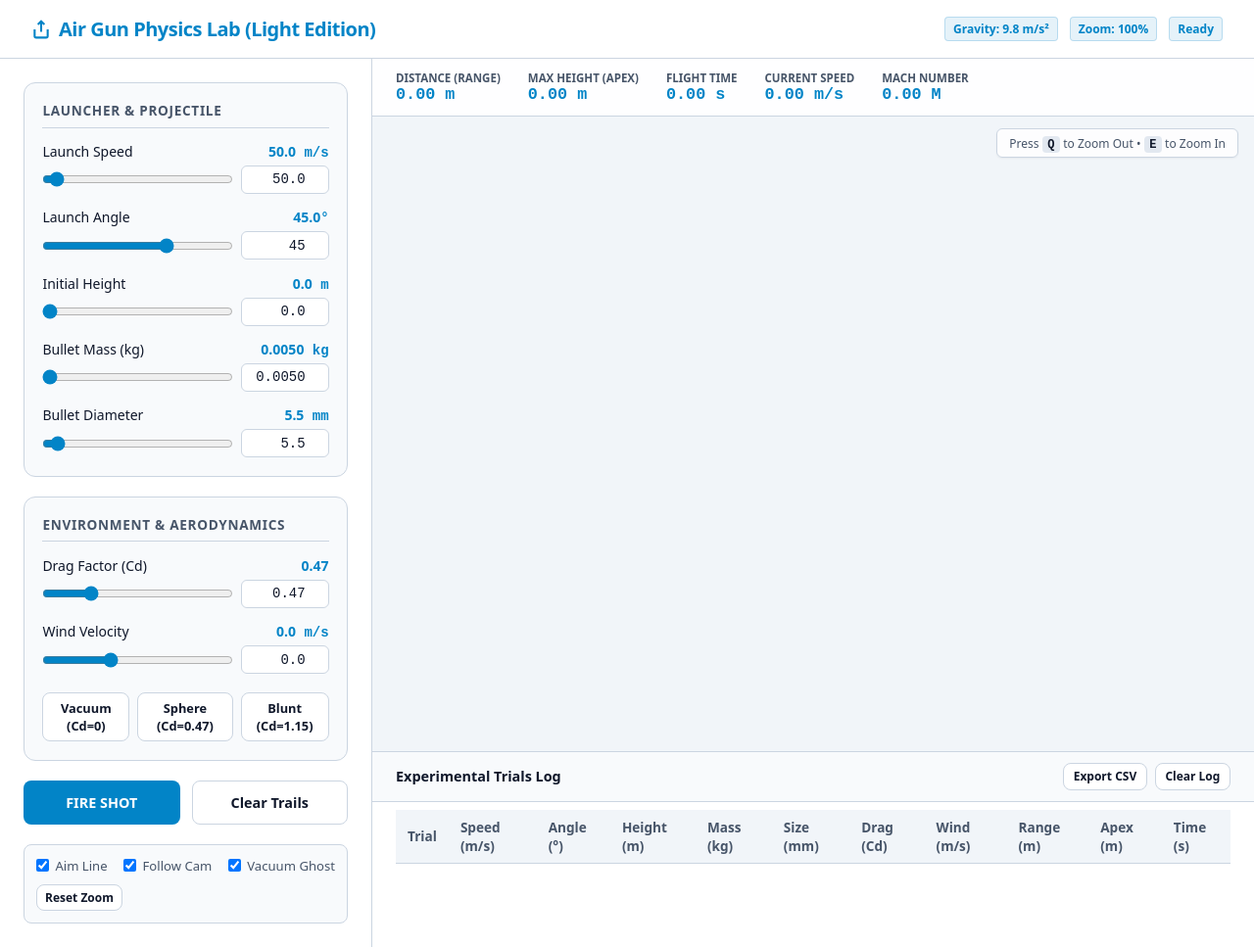
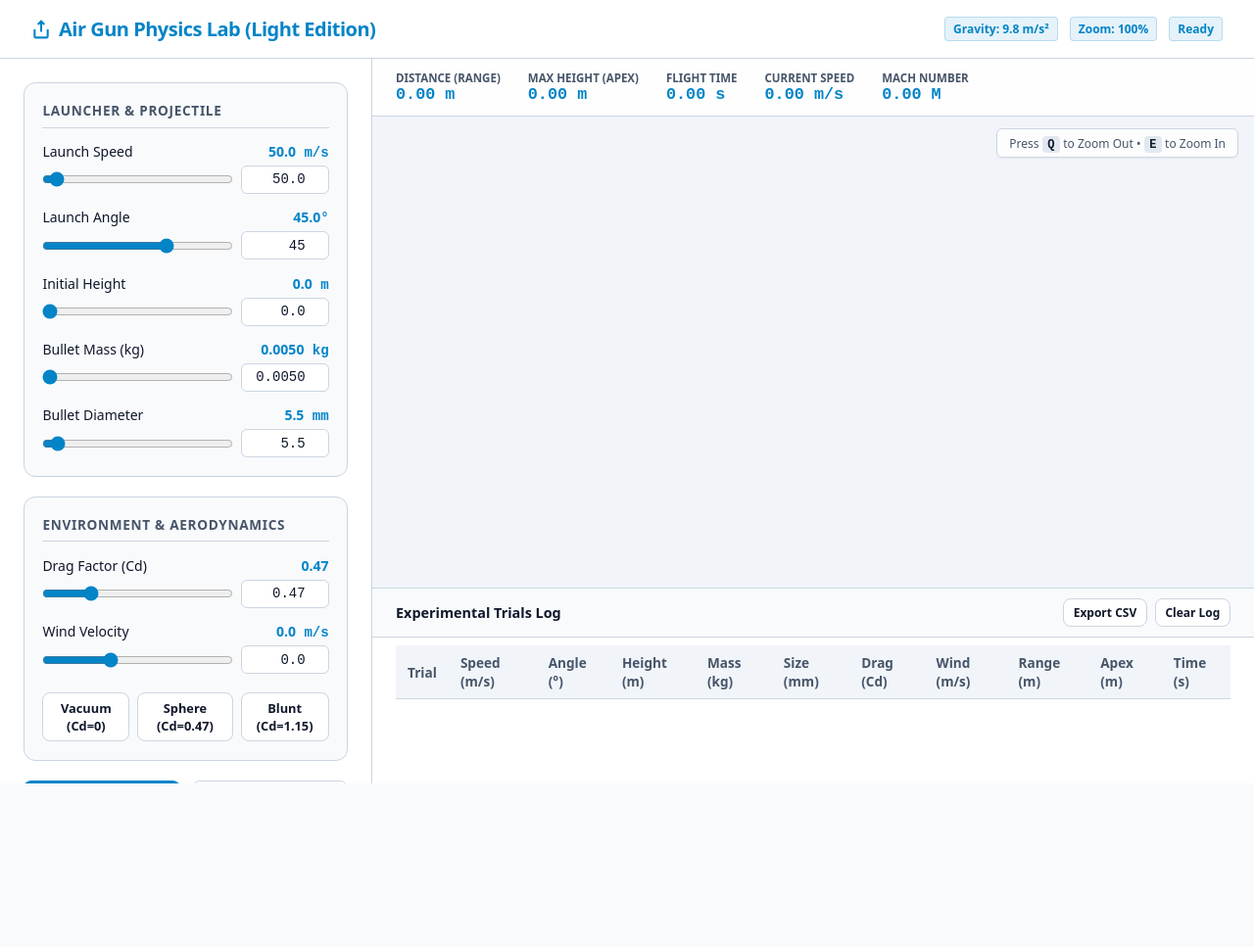
Before and after one commit to sheldon-yuen/Air-Gun-Physics, a plain HTML site: page index.html in a window 1280 px wide. Shown: the whole page at 98% size. After the commit the page ends 800 px from the top, so only its background shows below. Drawn offline with Linux system fonts and the light colour scheme.

Commit message:
Update index.html

```diff
--- a/index.html
+++ b/index.html
@@ -26,19 +26,19 @@
             font-family: system-ui, -apple-system, BlinkMacSystemFont, "Segoe UI", Roboto, sans-serif;
         }
 
-        body {
+        body, html {
+            width: 100%;
+            height: 100vh;
             background-color: var(--bg-color);
             color: var(--text-main);
-            min-height: 100vh;
-            display: flex;
-            flex-direction: column;
-            overflow-x: hidden;
+            overflow: hidden;
         }
 
         header {
             background: var(--panel-bg);
             border-bottom: 1px solid var(--panel-border);
-            padding: 1rem 2rem;
+            height: 60px;
+            padding: 0 2rem;
             display: flex;
             justify-content: space-between;
             align-items: center;
@@ -58,14 +58,15 @@
         .main-container {
             display: grid;
             grid-template-columns: 380px 1fr;
-            flex: 1;
-            height: calc(100vh - 65px);
+            width: 100%;
+            height: calc(100vh - 60px);
         }
 
         @media (max-width: 1024px) {
             .main-container {
                 grid-template-columns: 1fr;
                 height: auto;
+                overflow-y: auto;
             }
         }
 
@@ -78,6 +79,7 @@
             display: flex;
             flex-direction: column;
             gap: 1.25rem;
+            height: 100%;
         }
 
         .control-section {
@@ -188,7 +190,7 @@
             flex-direction: column;
             background: var(--canvas-bg);
             position: relative;
-            flex: 1;
+            height: 100%;
             overflow: hidden;
         }
 
@@ -203,6 +205,7 @@
             font-size: 0.875rem;
             z-index: 10;
             flex-wrap: wrap;
+            flex-shrink: 0;
         }
 
         .telemetry-item {
@@ -225,15 +228,16 @@
         }
 
         .canvas-container {
+            position: relative;
             flex: 1;
-            position: relative;
             width: 100%;
-            height: 100%;
-            min-height: 300px;
+            min-height: 250px;
         }
 
         canvas {
-            display: block;
+            position: absolute;
+            top: 0;
+            left: 0;
             width: 100%;
             height: 100%;
             cursor: crosshair;
@@ -268,6 +272,7 @@
             background: var(--panel-bg);
             border-top: 1px solid var(--panel-border);
             height: 200px;
+            flex-shrink: 0;
             display: flex;
             flex-direction: column;
         }
```
